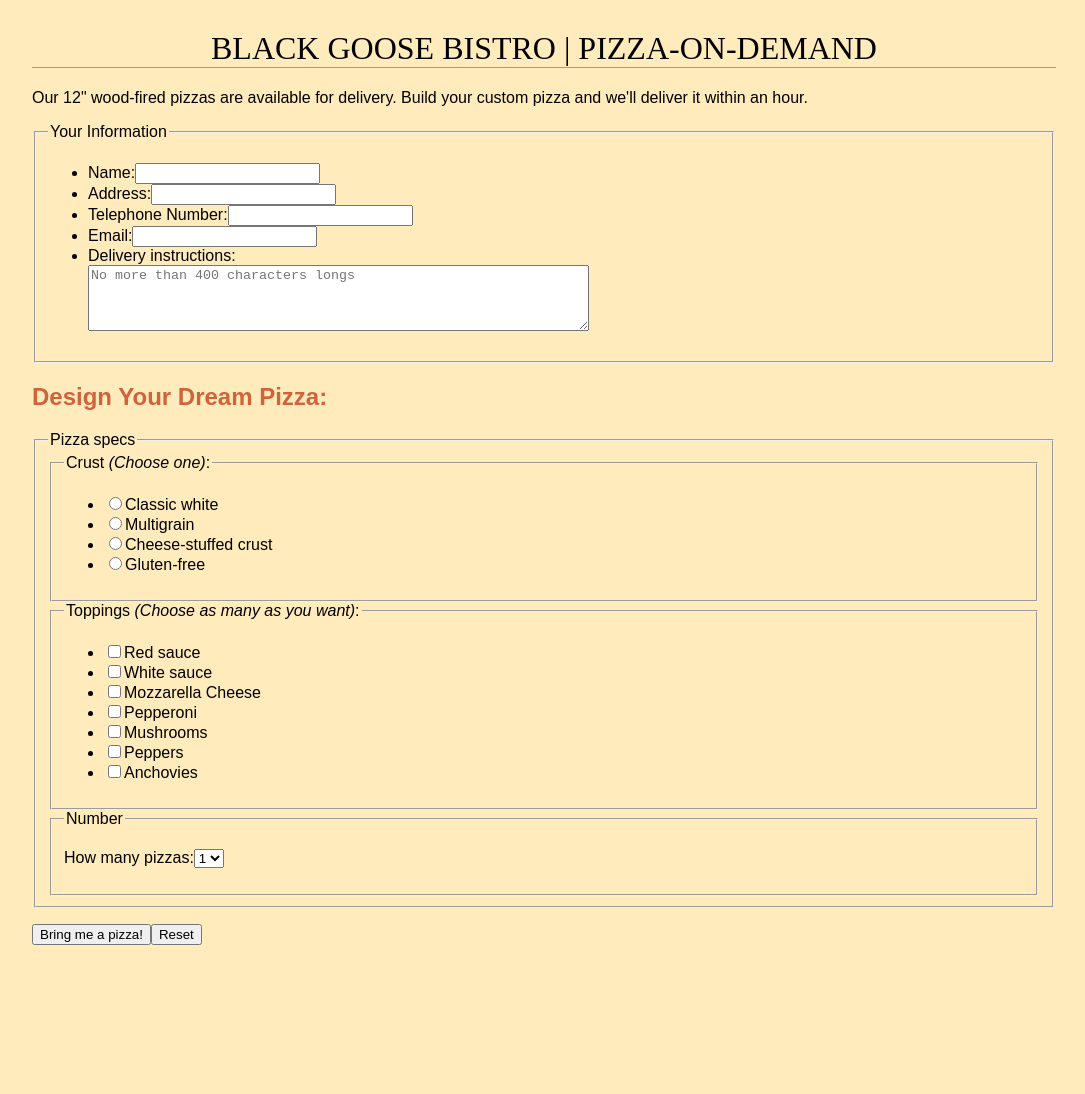
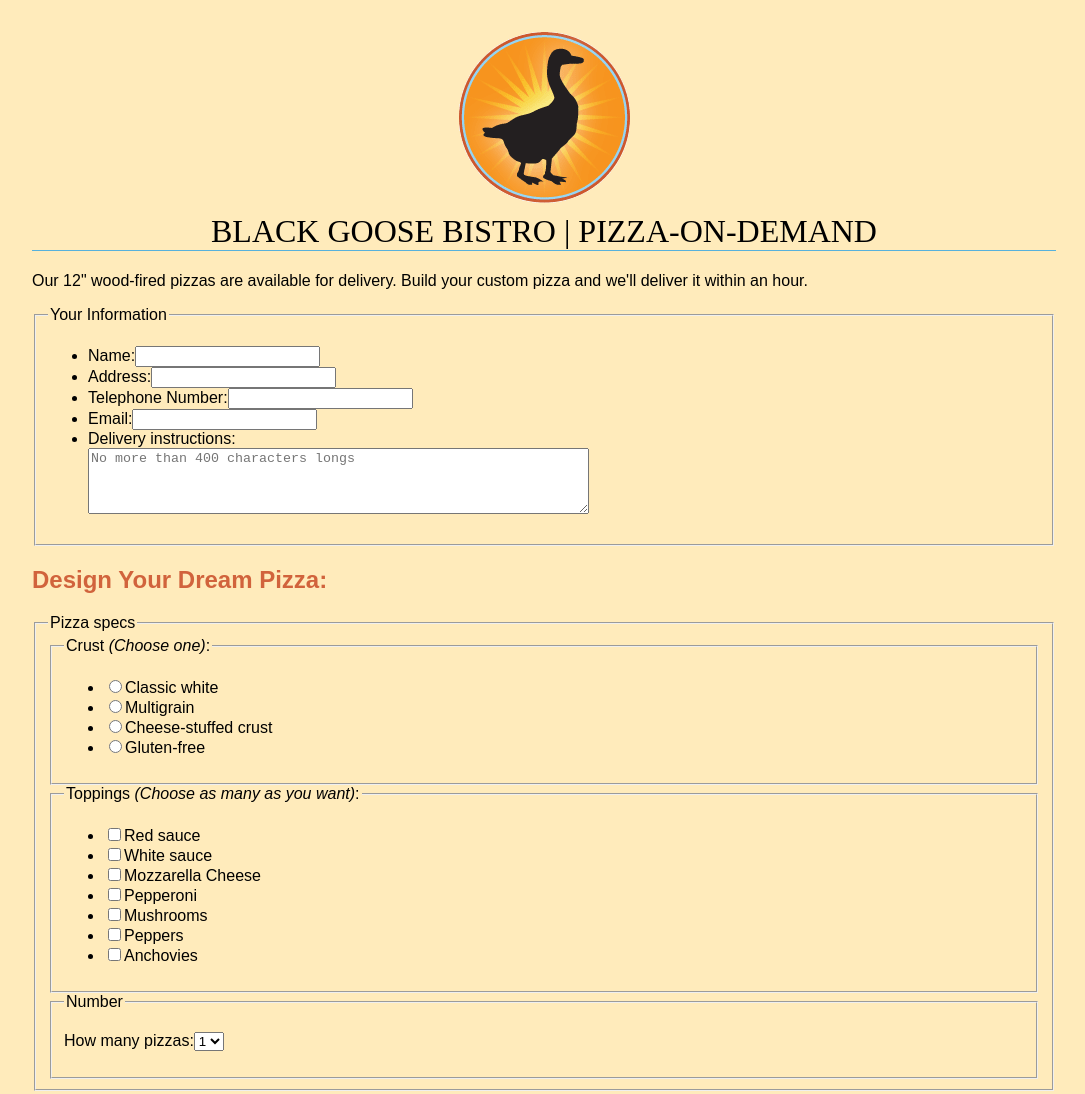
Before and after one commit to Data-Scape/fid, a plain HTML site: page blackgoose/pizza.html in a window 1280 px wide. Shown: the top 1094 px of the page, without its empty margins (96-1181 px from the left). Before the commit the page ends 961 px from the top, so only its background shows below. Drawn offline with Linux system fonts and the light colour scheme.

Commit message:
Consistency Fix

```diff
--- a/blackgoose/pizza.html
+++ b/blackgoose/pizza.html
@@ -29,7 +29,7 @@
 
 <body>
 
-<h1>Black Goose Bistro | Pizza-on-Demand</h1>
+<h1><img src="images/blackgoose.png" alt="logo"><br>Black Goose Bistro | Pizza-on-Demand</h1>
 
 <form action="http://www.blackgoosebistro.com/pizza.php" method="POST">
 <p>Our 12" wood-fired pizzas are available for delivery. Build your custom pizza and we'll deliver it within an hour.</p>
```
